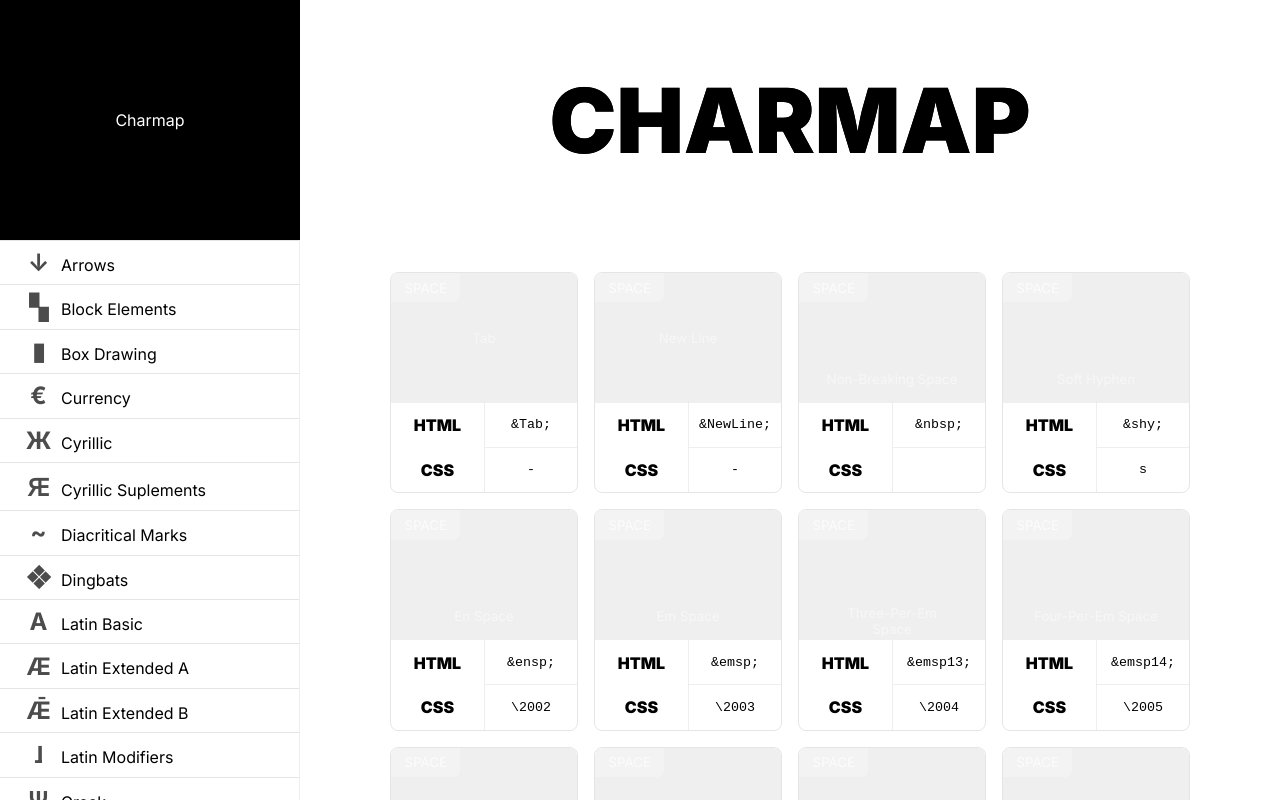
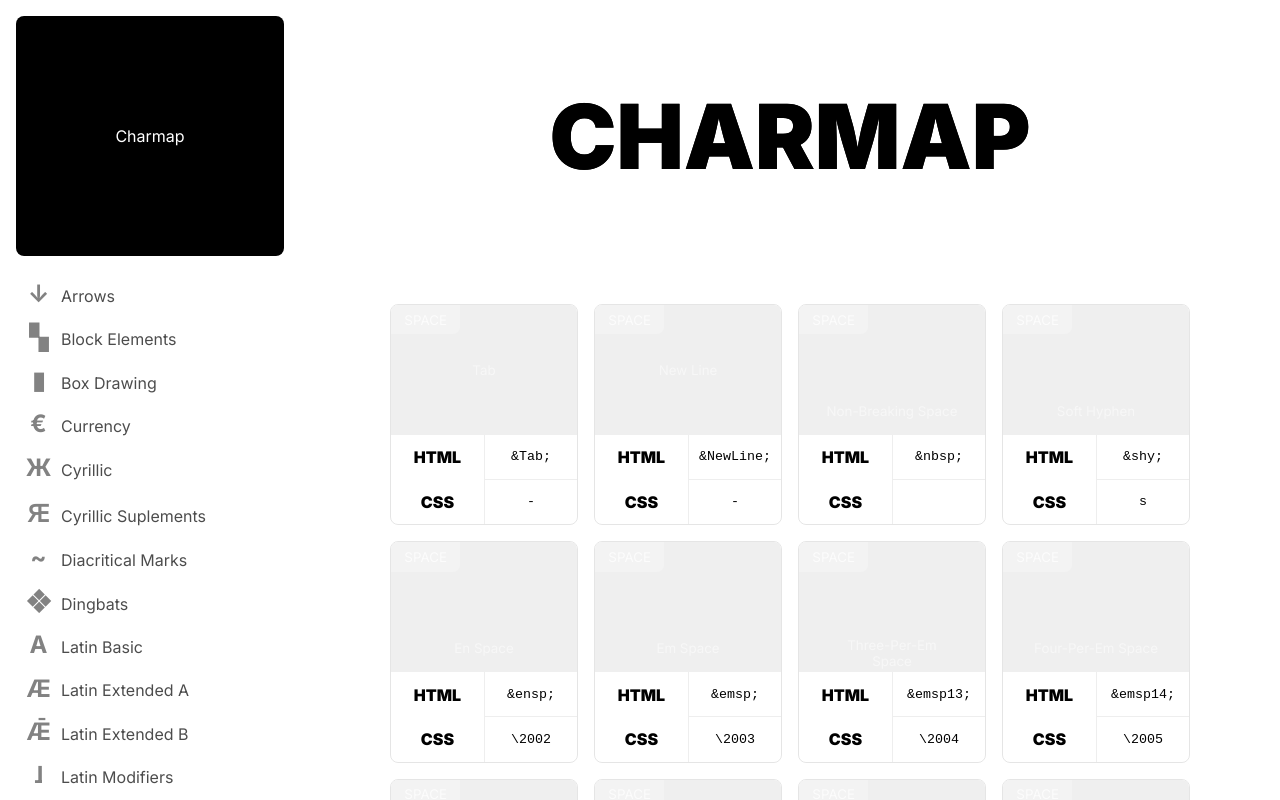
Before and after one commit to elvessousa/charmap, a Next.js app: page / in a window 1280 px wide. Built offline with nearby package versions, Linux system fonts and the light colour scheme.

Commit message:
Style changes.

```diff
--- a/components/Filter/index.tsx
+++ b/components/Filter/index.tsx
@@ -1,5 +1,5 @@
 import Link from "next/link";
-import { navigation } from "../../data/navigation";
+import { navigation } from "../../lib/navigation";
 import { FilterNavigation } from "./styles";
 
 const Filter: React.FC = () => {
--- a/components/Filter/styles.ts
+++ b/components/Filter/styles.ts
@@ -12,13 +12,14 @@ export const FilterNavigation = styled.nav`
   }
 
   li {
-    border-top: 1px solid rgba(0, 0, 0, 0.1);
+    /* border-top: 1px solid rgba(0, 0, 0, 0.1); */
   }
 
   a {
     padding: 0 1em;
     display: block;
     transition: all 0.2s ease-in-out;
+    opacity: 0.7;
 
     span {
       background: transparent;
@@ -35,7 +36,6 @@ export const FilterNavigation = styled.nav`
     }
 
     &:hover {
-      background: #eee;
       opacity: 1;
     }
   }
--- a/pages/index.tsx
+++ b/pages/index.tsx
@@ -1,5 +1,4 @@
 import { GetStaticProps, NextPage } from "next";
-import Head from "next/head";
 
 import Character from "../components/Character";
 import Filter from "../components/Filter";
--- a/styles/globals.css
+++ b/styles/globals.css
@@ -27,7 +27,6 @@ main {
 
 main > nav {
   grid-area: nav;
-  border-right: 1px solid #eee;
 }
 
 button {
@@ -39,6 +38,7 @@ button {
 a {
   color: inherit;
   text-decoration: none;
+  outline: none;
 }
 
 strong {
@@ -68,6 +68,8 @@ h2 {
   display: grid;
   place-items: center;
   height: 30vh;
+  margin: 1em;
+  border-radius: 0.5em;
 }
 
 .characters {
@@ -94,7 +96,6 @@ h2 {
 }
 
 footer {
-  border-top: 1px solid #eee;
   grid-area: footer;
   padding-block: 1em;
   text-align: center;
```
Also changed, not shown: lib/navigation.ts (renamed from data/navigation.ts).
